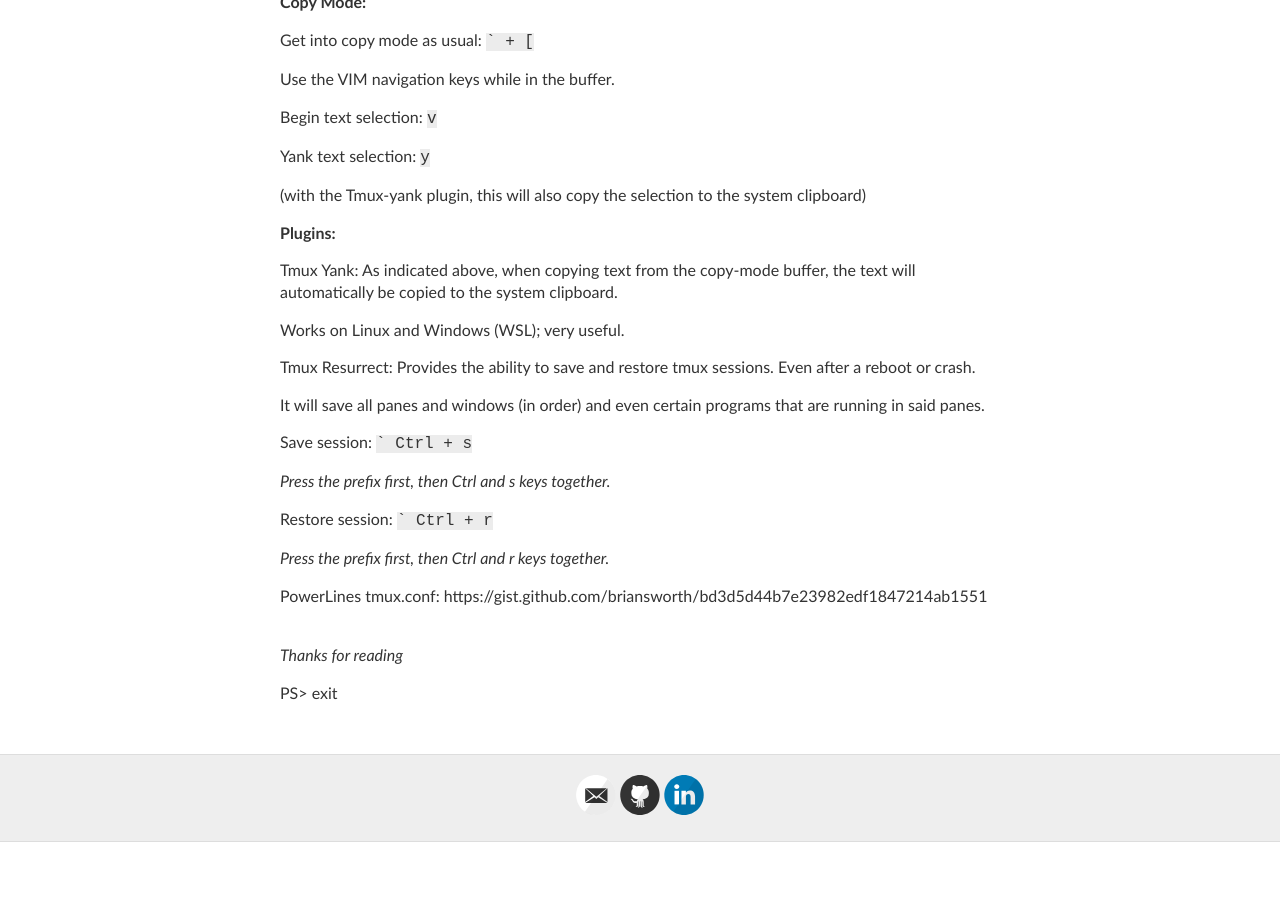
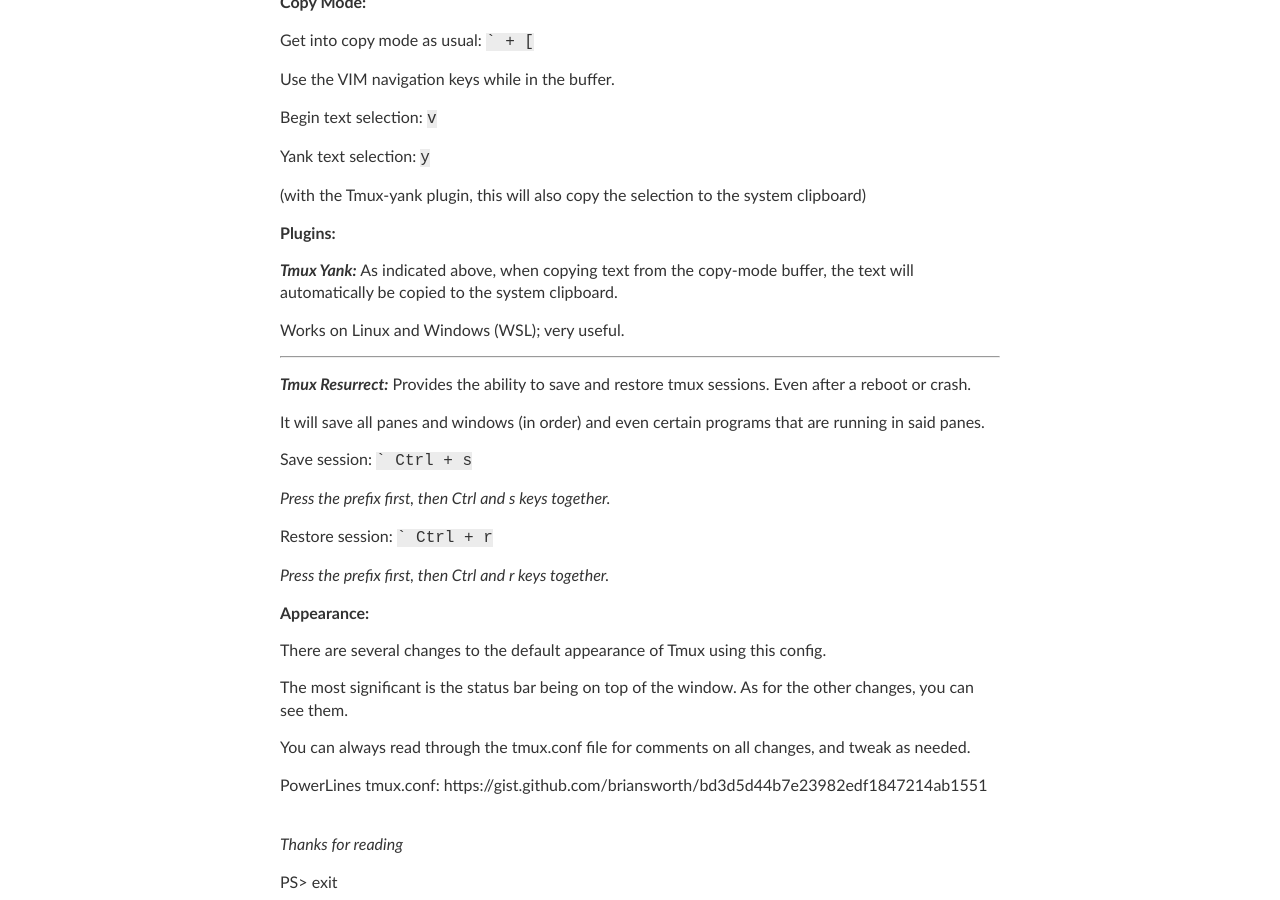
Before and after one commit to briansworth/dev, a Jekyll site: the page built from _posts/2020-8-15-Tmux-and-Vim.md, in a window 1280 px wide and 900 px high, scrolled down 3144 px. Built offline with Jekyll 4.4.1, drawn with Linux system fonts in a browser that asks for light colours; before the commit the page ends 3986 px from its top, so only the background shows below that.

Commit message:
Add appearance section

```diff
--- a/_posts/2020-8-15-Tmux-and-Vim.md
+++ b/_posts/2020-8-15-Tmux-and-Vim.md
@@ -171,13 +171,15 @@
 
 **Plugins:**
 
-Tmux Yank:
+***Tmux Yank:***
 As indicated above, when copying text from the copy-mode buffer,
 the text will automatically be copied to the system clipboard.
 
 Works on Linux and Windows (WSL); very useful.
 
-Tmux Resurrect:
+---
+
+***Tmux Resurrect:***
 Provides the ability to save and restore tmux sessions.
 Even after a reboot or crash.
 
@@ -192,5 +194,16 @@
 
 *Press the prefix first, then Ctrl and r keys together.*
 
+
+**Appearance:**
+
+There are several changes to the default appearance of Tmux using this config.
+
+The most significant is the status bar being on top of the window.
+As for the other changes, you can see them.
+
+You can always read through the tmux.conf file for comments on all changes,
+and tweak as needed.
+
 PowerLines tmux.conf:
 https://gist.github.com/briansworth/bd3d5d44b7e23982edf1847214ab1551
```
